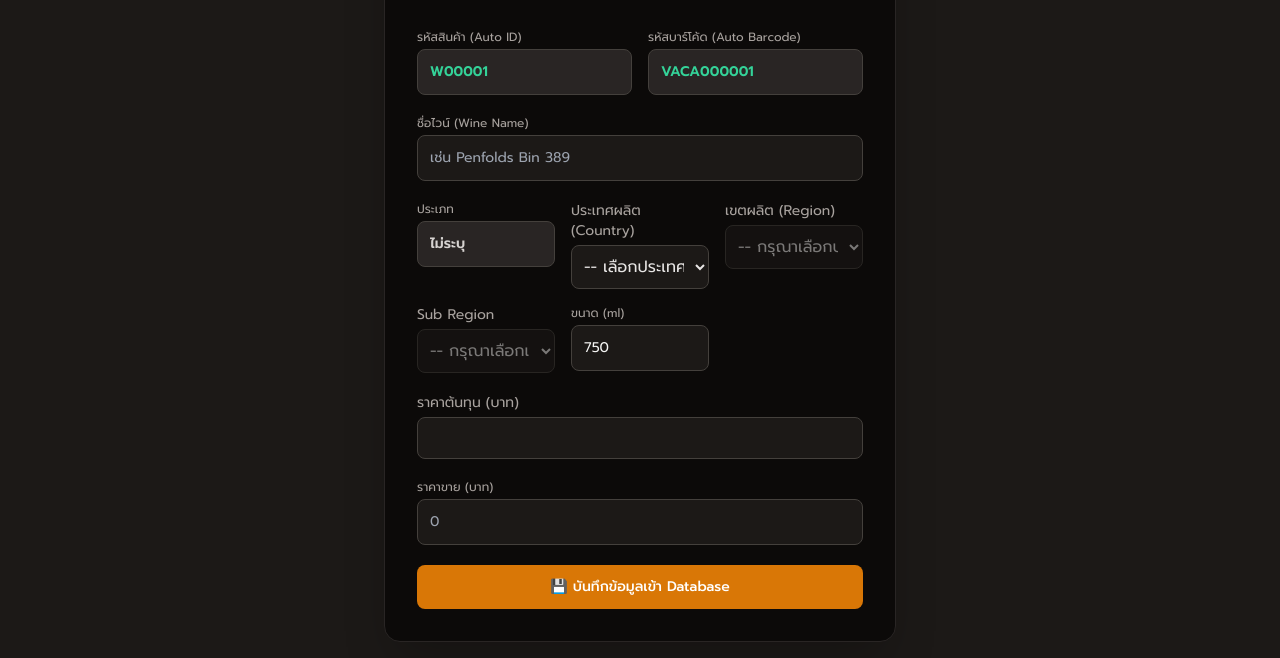
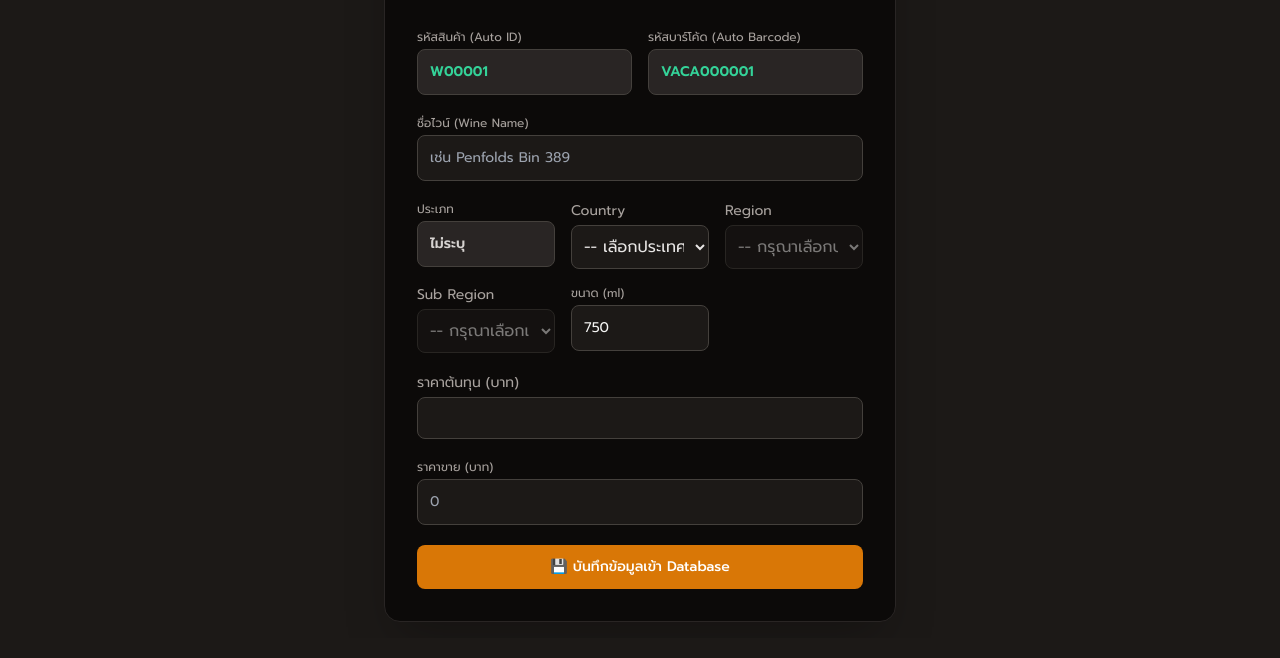
Before and after one commit to Chao8870/wine-stock-web, a website: page public/add-product.html in a window 1280 px wide. Shown: the part 217-875 px from the top of the page. Drawn offline with nearby package versions, Linux system fonts and the light colour scheme; no server answers; sample sign-in values are in the browser's storage.

Commit message:
Update add-product.html

```diff
--- a/public/add-product.html
+++ b/public/add-product.html
@@ -53,7 +53,7 @@
                     </div>
                     <!-- ช่องเลือกประเทศ -->
 <div>
-    <label class="block text-sm text-stone-400 mb-1">ประเทศผลิต (Country)</label>
+    <label class="block text-sm text-stone-400 mb-1">Country</label>
     <select id="country" required class="w-full bg-stone-900 border border-stone-700 rounded-lg p-2 text-stone-200 focus:outline-none focus:border-purple-500">
         <option value="">-- เลือกประเทศ --</option>
     </select>
@@ -61,7 +61,7 @@
 
 <!-- ช่องเลือกเขตผลิต -->
 <div>
-    <label class="block text-sm text-stone-400 mb-1">เขตผลิต (Region)</label>
+    <label class="block text-sm text-stone-400 mb-1">Region</label>
     <select id="region" disabled class="w-full bg-stone-900 border border-stone-700 rounded-lg p-2 text-stone-200 disabled:opacity-50 focus:outline-none focus:border-purple-500">
         <option value="">-- กรุณาเลือกประเทศก่อน --</option>
     </select>
```
